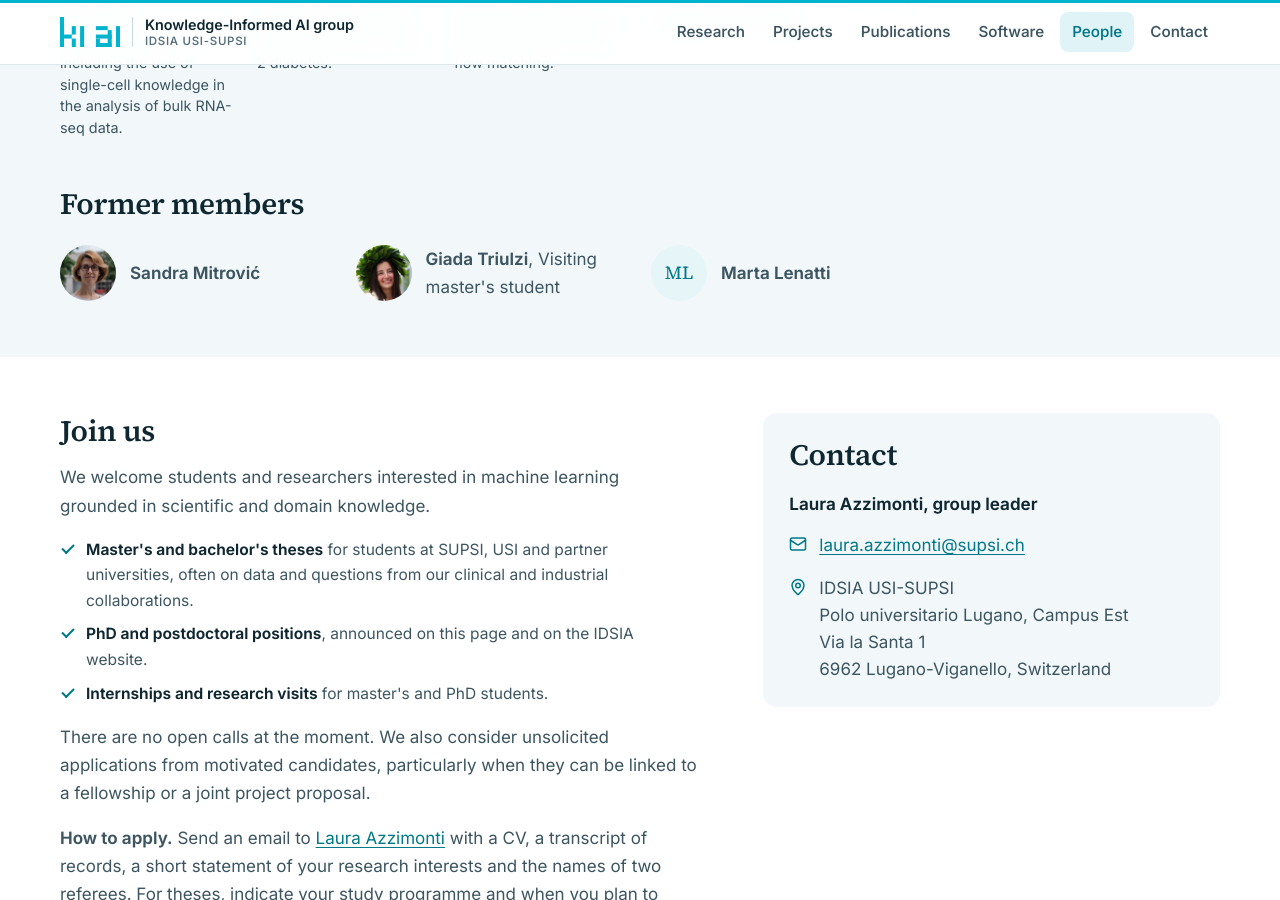
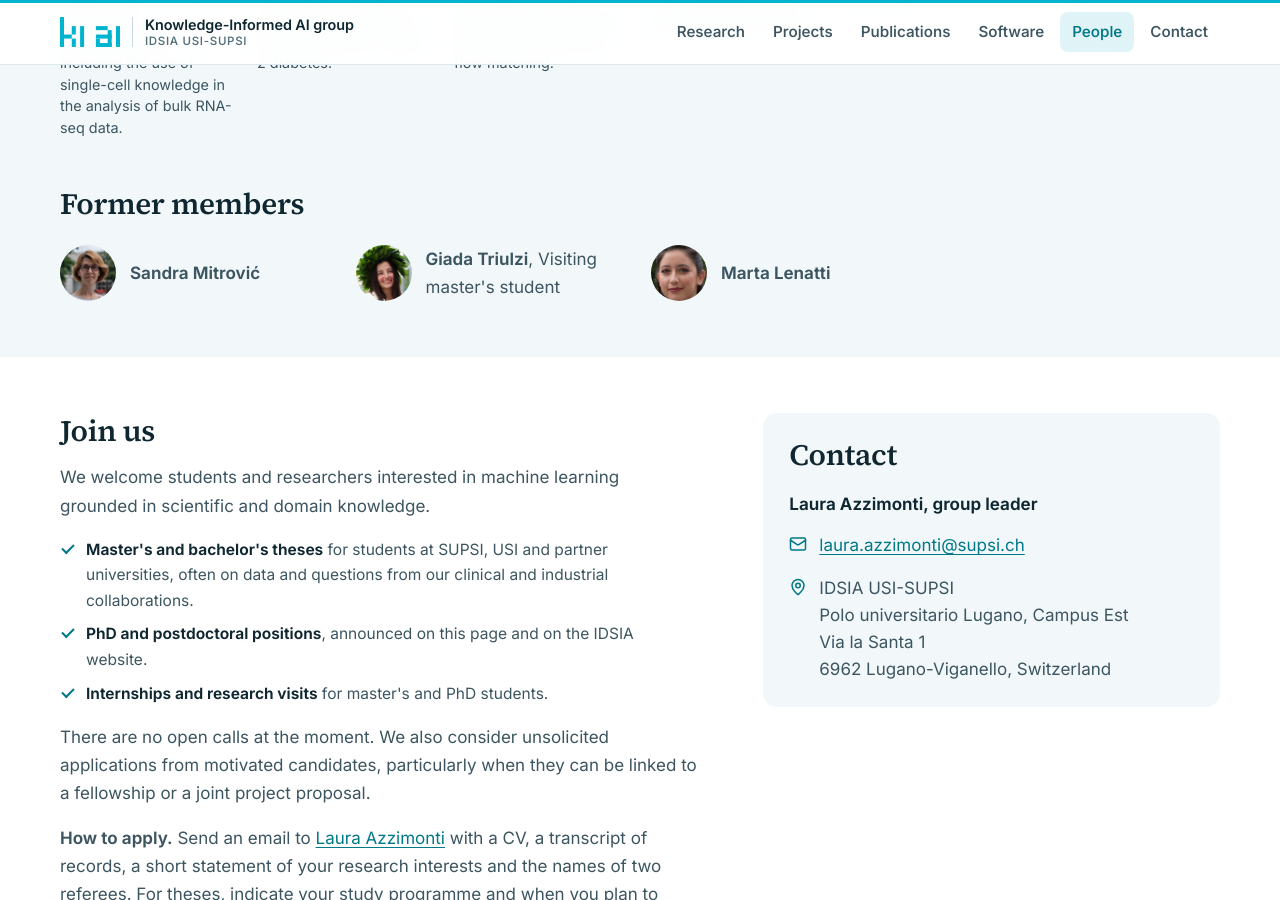
Before and after one commit to kiai-idsia/kiai-idsia.github.io, a Jekyll site: the page built from people.html, in a window 1280 px wide and 900 px high, scrolled down 1442 px. Built offline with Jekyll 4.4.1, drawn with Linux system fonts in a browser that asks for light colours.

Commit message:
Foto di Marta Lenatti, sezione Preprints

```diff
--- a/_data/people.yml
+++ b/_data/people.yml
@@ -108,3 +108,4 @@
     role: Visiting master's student
     photo: giada-triulzi.jpg
   - name: Marta Lenatti
+    photo: marta-lenatti.jpg
--- a/_data/publications.yml
+++ b/_data/publications.yml
@@ -4,7 +4,7 @@
 #   id        unique key (also the anchor on the Publications page)
 #   year      publication year
 #   type      journal | conference | preprint
-#   status    optional, e.g. "Under review" (listed under "Submitted")
+#   status    optional, e.g. "Under review" (listed under "Preprints")
 #   authors   as in the paper; names listed in _config.yml (highlight_authors)
 #             are shown in bold
 #   title, venue, details
--- a/publications.html
+++ b/publications.html
@@ -51,7 +51,7 @@
     {% endfor %}
     {% if submitted.size > 0 %}
     <div class="year-group" data-filter-section>
-      <h3 class="year-title year-title-text">Submitted</h3>
+      <h3 class="year-title year-title-text">Preprints</h3>
       <ul class="pub-list">
         {% for pub in submitted %}{% include pub-item.html pub=pub hide_year=true anchor=true tags=true %}{% endfor %}
       </ul>
```
Also changed, not shown: README.md, assets/img/people/marta-lenatti.jpg (added).
